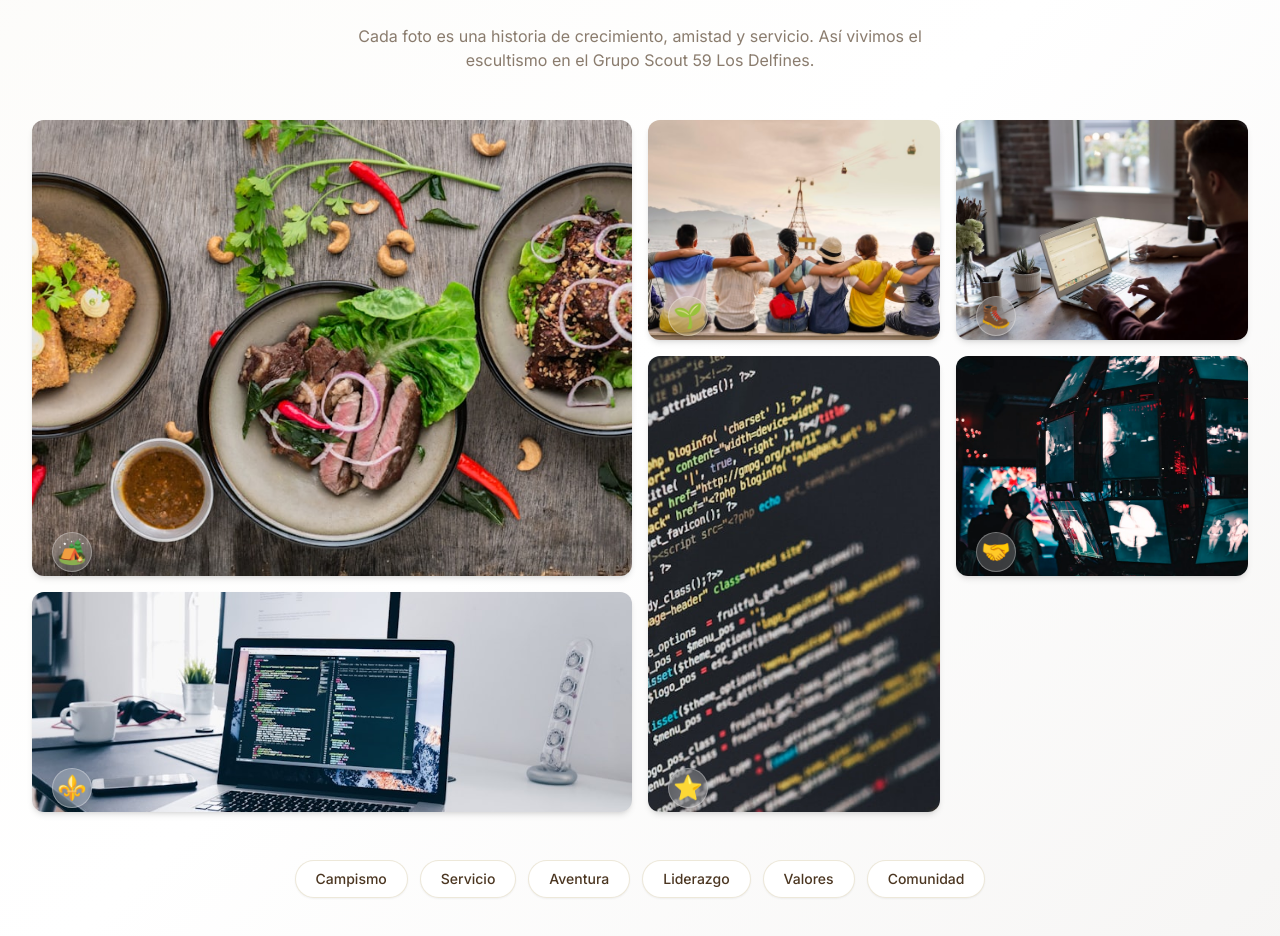
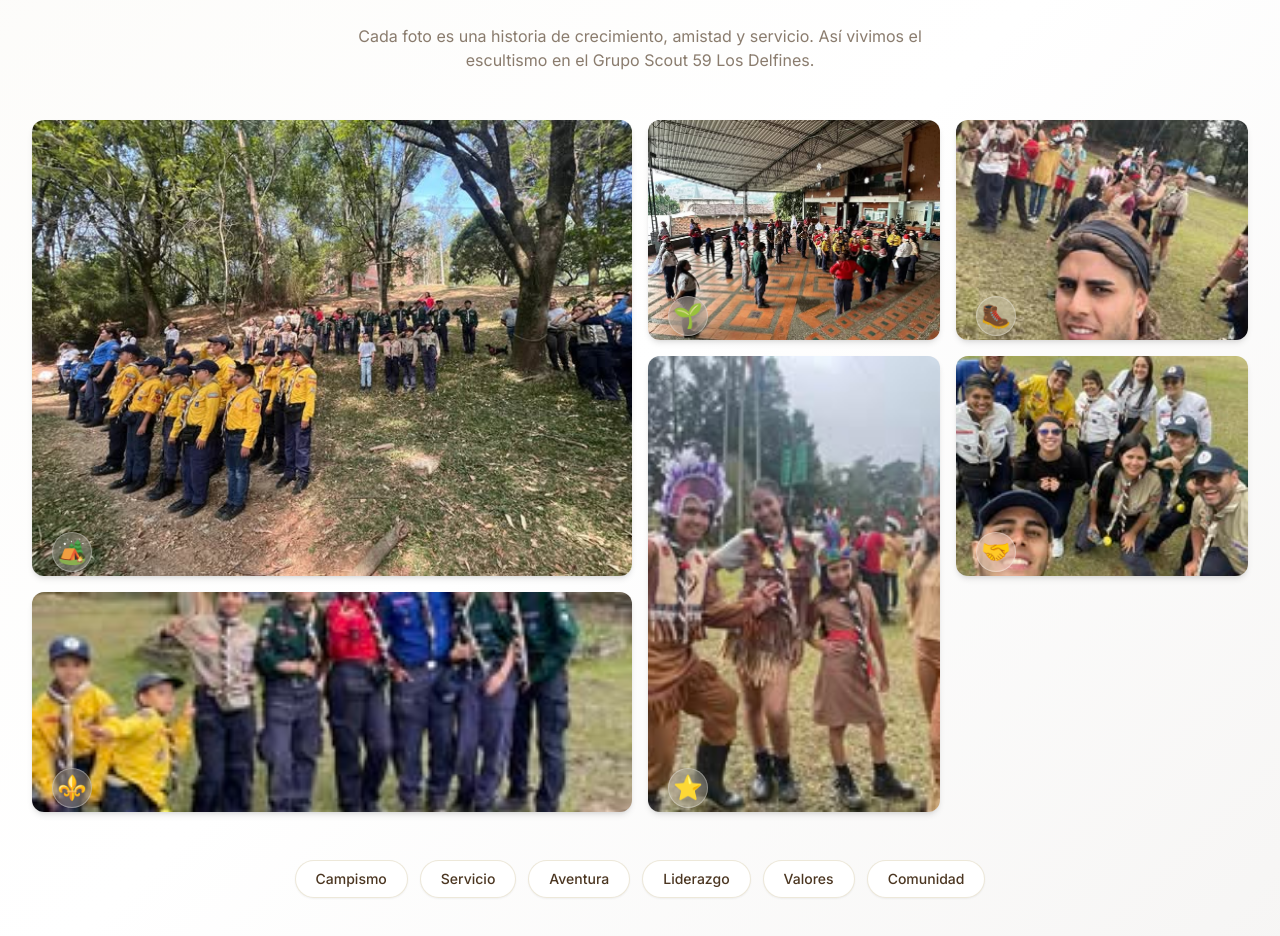
Before and after one commit to corporacion59losdelfines/web-delfines-50-anos, a React (Vite) app: page / in a window 1280 px wide. Shown: the part 6892-7828 px from the top of the page. Built offline with nearby package versions, Linux system fonts and the light colour scheme; a web font is replaced by a local one.

Commit message:
Actualizados los nombres de archivos de la galería a las fotos reales

```diff
--- a/src/components/GaleriaSection.jsx
+++ b/src/components/GaleriaSection.jsx
@@ -2,42 +2,42 @@
 
 const galeriaItems = [
     {
-        src: '/galeria/campamento.jpg',
+        src: '/galeria/foto1.jpg.jpg',
         alt: 'Campamento nocturno – Scouts alrededor del fuego',
         label: 'Campamento',
         emoji: '🏕️',
         className: 'md:col-span-2 md:row-span-2', // Destacada
     },
     {
-        src: '/galeria/servicio.jpg',
+        src: '/galeria/foto2.jpg.jpg',
         alt: 'Servicio comunitario en el barrio Santa Cruz',
         label: 'Servicio social',
         emoji: '🌱',
         className: 'md:col-span-1 md:row-span-1',
     },
     {
-        src: '/galeria/aventura.jpg',
+        src: '/galeria/foto3.jpg.jpg',
         alt: 'Senderismo por los cerros de Antioquia',
         label: 'Aventura',
         emoji: '🥾',
         className: 'md:col-span-1 md:row-span-1',
     },
     {
-        src: '/galeria/liderazgo.jpg',
+        src: '/galeria/foto4.jpg.jpg',
         alt: 'Formación de líderes – Taller de habilidades',
         label: 'Liderazgo juvenil',
         emoji: '⭐',
         className: 'md:col-span-1 md:row-span-2', // Vertical
     },
     {
-        src: '/galeria/valores.jpg',
+        src: '/galeria/foto5.jpg.jpg',
         alt: 'Ceremonia scout – Promesa y valores',
         label: 'Valores y principios',
         emoji: '⚜️',
         className: 'md:col-span-2 md:row-span-1', // Horizontal ancha
     },
     {
-        src: '/galeria/comunidad.jpg',
+        src: '/galeria/foto6.jpg.jpg',
         alt: 'Comunidad – Grupo Scout 59 Los Delfines',
         label: 'Comunidad 59',
         emoji: '🤝',
```
